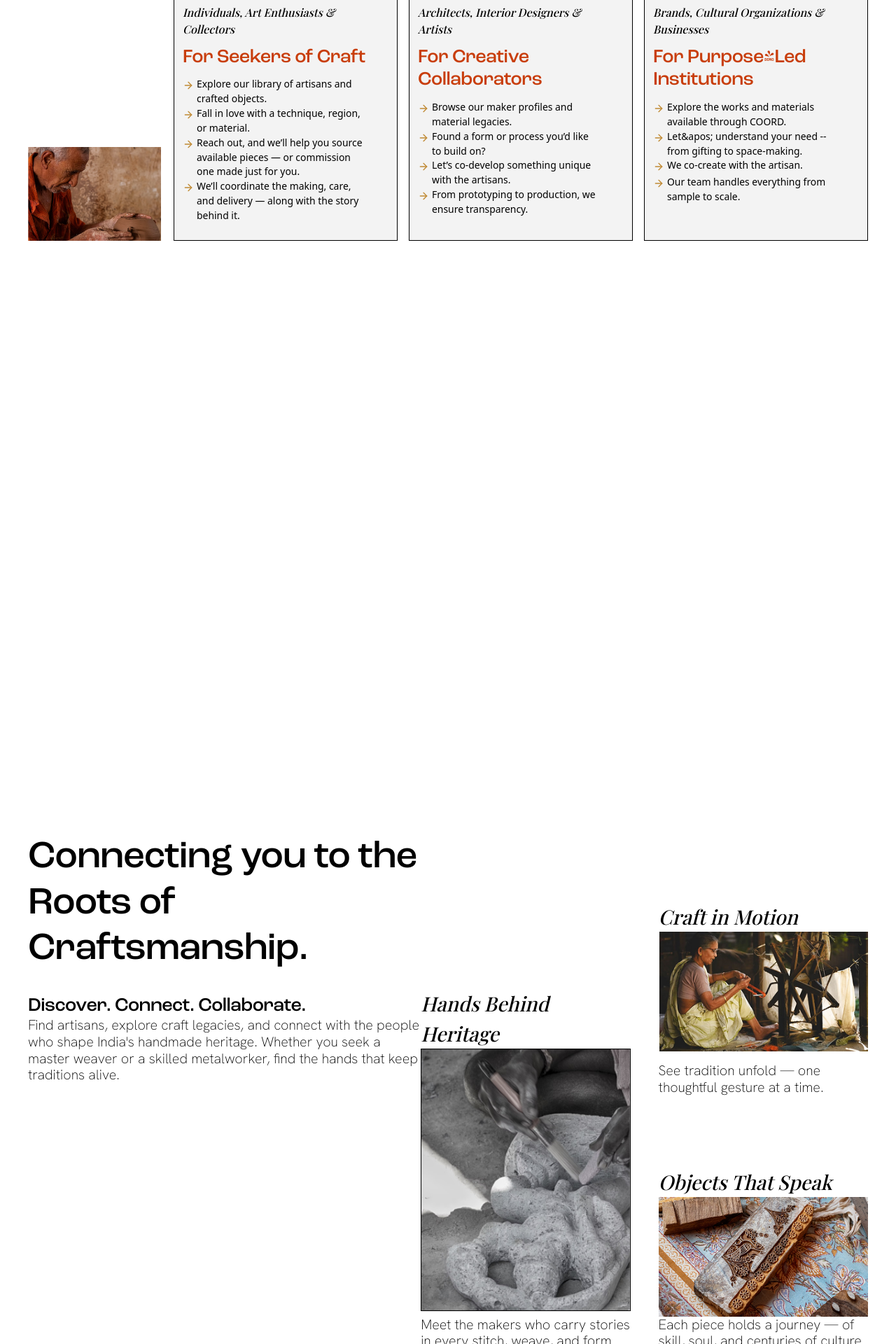
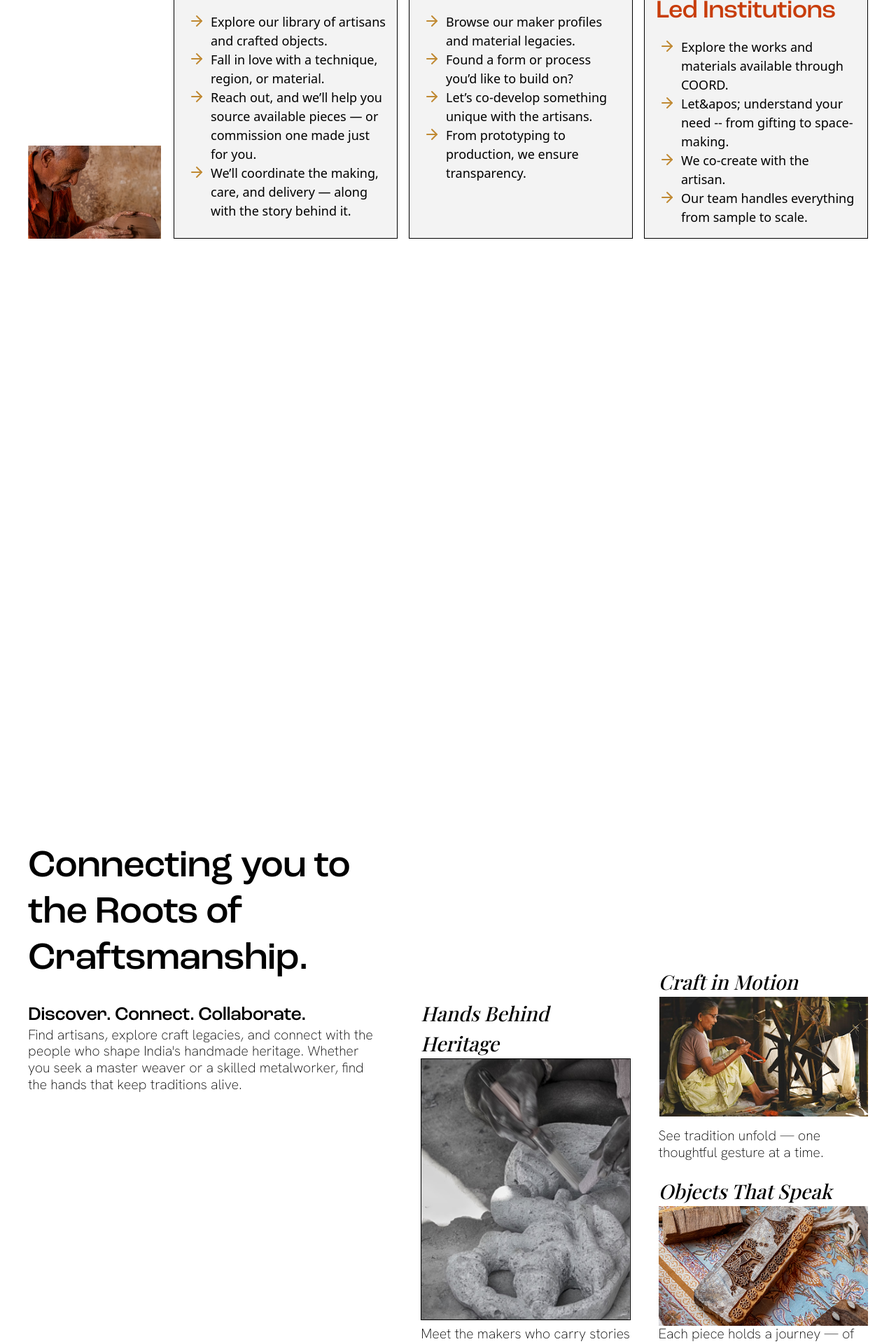
Before and after one commit to qberg/coorddotco, a Next.js app: page / in a window 1280 px wide. Shown: the part 6040-7960 px from the top of the page at 70% size. Built offline with nearby package versions, Linux system fonts and the light colour scheme.

Commit message:
made an attempt for responsive for all break points

```diff
--- a/src/app/(frontend)/globals.css
+++ b/src/app/(frontend)/globals.css
@@ -25,6 +25,7 @@
   --text-4xl: clamp(2.0625rem, 1.4618rem + 2.4458vw, 5.375rem);
   --text-5xl: clamp(2.25rem, 1.5086rem + 3.0415vw, 6.375rem);
 
+  --breakpoint-sxl: 80rem;
   --breakpoint-3xl: 120rem;
   --breakpoint-4xl: 135rem;
   --breakpoint-5xl: 160rem;
--- a/src/components/blocks/coord-communty.tsx
+++ b/src/components/blocks/coord-communty.tsx
@@ -2,14 +2,6 @@ import HorseBg from '@/components/horse-bg'
 import CoordButton from '@/components/ui/coord-button'
 import { Calendar, ChevronDown, ChevronUp, Clock } from 'lucide-react'
 import Image from 'next/image'
-
-const imageStyle = {
-  width: 'clamp(10rem, 4.4006rem + 22.7965vw, 40.875rem)',
-}
-
-const thumbnailStyle = {
-  width: 'clamp(4rem, 2.9572rem + 4.2455vw, 9.75rem)',
-}
 
 const playfairStyle = {
   fontSize: 'clamp(0.875rem, 0.705rem + 0.6922vw, 1.8125rem)',
@@ -32,7 +24,7 @@ const thumbnails = [
 
 const CoordCommunity = () => {
   return (
-    <section className="sticky top-0 bg-mist-background px-4 md:px-10 4xl:px-14 min-h-screen overflow-hidden">
+    <section className="sticky top-0 bg-mist-background px-4 md:px-10 4xl:px-14 h-screen overflow-hidden">
       <HorseBg variant="mist" />
 
       <div className="flex justify-between gap-2 items-stretch">
@@ -83,7 +75,10 @@ const EventThumbnail = () => {
       </button>
 
       {thumbnails.map((thumbnail, index) => (
-        <div key={index} className="relative aspect-[64/100]" style={thumbnailStyle}>
+        <div
+          key={index}
+          className="relative aspect-[64/100] w-16 sxl:w-28 2xl:w-32 3xl:w-36 4xl:w-40"
+        >
           <Image src={thumbnail.src} alt={thumbnail.alt} fill priority className="object-cover" />
         </div>
       ))}
@@ -103,8 +98,8 @@ const EventThumbnail = () => {
 
 const EventContent = () => {
   return (
-    <div className="flex flex-col gap-4 w-full" style={imageStyle}>
-      <div className="relative w-full aspect-[3/5] md:aspect-square">
+    <div className="flex flex-col gap-4 w-40 md:w-80 sxl:w-[27.5rem] 2xl:w-[31rem] 3xl:w-[36rem] 4xl:w-[40rem]">
+      <div className="relative aspect-[3/5] md:aspect-[4/3] sxl:aspect-square w-full">
         <Image
           src="/coord-community/im1.png"
           alt="Coord Community Event"
--- a/src/components/blocks/discover-artisan.tsx
+++ b/src/components/blocks/discover-artisan.tsx
@@ -10,7 +10,7 @@ const DiscoverArtisans = () => {
   }
 
   return (
-    <section className="sticky top-0 bg-white flex flex-col lg:flex-row py-8  px-4 md:px-10 4xl:px-14 min-h-screen lg:justify-between">
+    <section className="sticky top-0 bg-white flex flex-col md:flex-row md:gap-10 sxl:gap-16 py-8 md:py-4 sxl:py-8 3xl:py-14  px-4 md:px-10 4xl:px-14 min-h-screen lg:justify-between">
       <div className="w-full md:max-w-[70%] xl:max-w-[50%] 2xl:max-w-[45%]">
         <h2 className="mb-4 lg:mb-8 2xl:mb-14 3xl:mb-16">
           Connecting you to the Roots of Craftsmanship.
@@ -23,7 +23,7 @@ const DiscoverArtisans = () => {
         </p>
       </div>
 
-      <div className="flex justify-between lg:gap-6 2xl:gap-12 3xl:gap-16 mt-auto lg:mt-24">
+      <div className="flex justify-between lg:gap-6 2xl:gap-12 3xl:gap-16 mt-auto sxl:mt-44 3xl:mt-56">
         <div className="flex flex-col justify-end items-start" style={imageOneStyle}>
           <div className="font-playfair font-medium italic" style={playfair}>
             Hands Behind Heritage
--- a/src/components/blocks/services.tsx
+++ b/src/components/blocks/services.tsx
@@ -65,7 +65,7 @@ const Services: React.FC<ServicesProps> = ({ scrollYProgress, isMobile }) => {
 
   return (
     <motion.section
-      className="sticky top-0 bg-white flex flex-col py-8 md:py-4 2xl:py-8  px-4 md:px-10 4xl:px-14 min-h-screen"
+      className="sticky top-0 bg-white flex flex-col py-8 md:py-4 sxl:py-8  px-4 md:px-10 4xl:px-14 min-h-screen"
       style={{
         ...(isMobile ? {} : { scale }),
         transformOrigin: 'center center',
@@ -87,7 +87,7 @@ const Services: React.FC<ServicesProps> = ({ scrollYProgress, isMobile }) => {
         </div>
       </div>
 
-      <div className="mt-7 md:mt-auto flex flex-col gap-4 2xl:gap-8 3xl:gap-16 md:flex-row md:justify-between w-full">
+      <div className="mt-7 md:mt-auto flex flex-col gap-4 3xl:gap-16 md:flex-row md:justify-between w-full">
         <div className="hidden md:flex flex-col justify-end w-[20%]">
           <ServiceImage imageSrc="/services/image2.png" className="" />
         </div>
@@ -109,30 +109,28 @@ interface ServiceCardProps {
 }
 
 const ServiceCard: React.FC<ServiceCardProps> = ({ superTitle, title, desc, features }) => (
-  <div className="flex flex-col border p-3 2xl:p-4 3xl:p-6 gap-4 md:gap-3 2xl:gap-4 3xl:gap-12 bg-mist-background h-full">
-    <div className="font-playfair text-[0.875rem] md:text-[1rem] 2xl:text-[1.5rem] 3xl:text-[2.25rem] font-medium italic md:max-w-[25ch]">
+  <div className="flex flex-col border p-3 sxl:p-4 3xl:p-6 gap-4 md:gap-3  sxl:gap-4 3xl:gap-12 bg-mist-background h-full">
+    <div className="font-playfair text-[0.875rem] md:text-[1rem] sxl:text-[1.5rem] 3xl:text-[2.25rem] font-medium italic md:max-w-[25ch]">
       {superTitle}
     </div>
-    <h3 className="text-highlight text-[1.5rem] md:text-[1.7rem] 2xl:text-[2.25rem] 3xl:text-[2.75rem]">
+    <h3 className="text-highlight text-[1.5rem] md:text-[1.7rem] sxl:text-[2.25rem] 3xl:text-[2.75rem]">
       {title}
     </h3>
 
-    <p className="hidden 2xl:block max-w-[40ch] text-[1.125rem] 3xl:text-[1.5rem]">{desc}</p>
+    <p className="hidden 3xl:block max-w-[40ch] text-[1.125rem] 3xl:text-[1.5rem]">{desc}</p>
 
     <div className="flex flex-col">
       {features.map((feature, index) => (
         <div key={index} className="flex gap-1">
           <span>
-            <ArrowRight className="text-accent-primary w-4 2xl:w-8 3xl:w-12" />
+            <ArrowRight className="text-accent-primary w-4 sxl:w-8 3xl:w-12" />
           </span>
-          <span className="md:max-w-[30ch] 2xl:max-w-[40ch] text-[0.75rem] md:text-[0.87rem] 2xl:text-[1.125rem] 3xl:text-[1.5rem]">
+          <span className="md:max-w-[30ch] 2xl:max-w-[40ch] text-[0.75rem] md:text-[0.87rem] sxl:text-[1.125rem] 3xl:text-[1.5rem]">
             {feature}
           </span>
         </div>
       ))}
     </div>
-
-    <ul className="flex flex-col gap-5"></ul>
   </div>
 )
 
```
